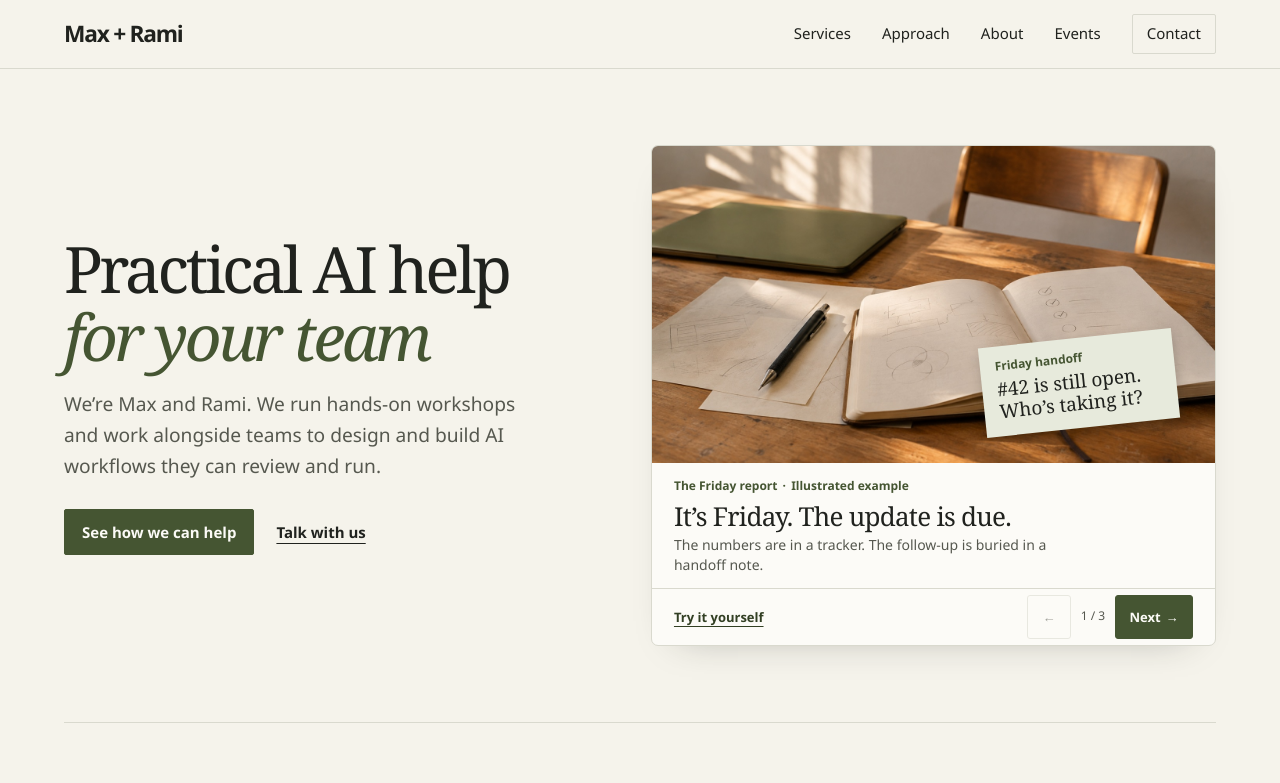
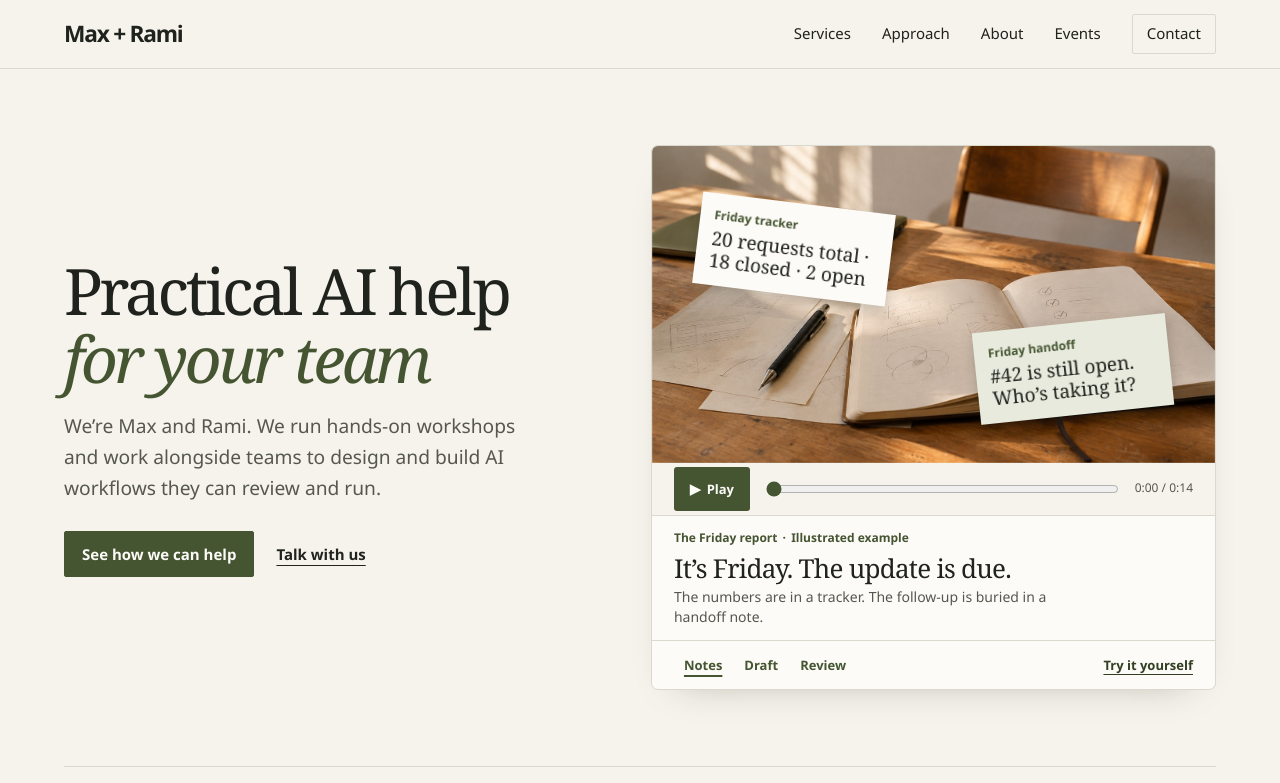
Before and after one commit to rh5rep/aimee-site, a Next.js app: page / in a window 1280 px wide. Shown: the top 783 px of the page. Built offline with nearby package versions, Linux system fonts and the light colour scheme.

Commit message:
Animate the Friday Report with playback controls

```diff
--- a/components/workflow-story.module.css
+++ b/components/workflow-story.module.css
@@ -16,10 +16,7 @@
 }
 
 .photo { object-fit: cover; object-position: center 59%; }
-
-.stage:not([data-scene="notes"]) .photo {
-  filter: saturate(.6) brightness(.8);
-}
+.stage:not([data-scene="notes"]) .photo { filter: saturate(.65) brightness(.77); }
 
 .art {
   position: absolute;
@@ -30,14 +27,30 @@
 
 .note {
   position: absolute;
-  right: 7%;
-  bottom: 11%;
-  width: clamp(126px, 42%, 194px);
-  padding: 12px 15px 14px;
-  transform: rotate(-6deg);
-  background: var(--accent-tint);
+  width: clamp(116px, 42%, 194px);
+  padding: clamp(9px, 1.35vw, 14px);
   color: var(--ink);
   box-shadow: 1px 5px 12px rgb(32 34 30 / 24%);
+}
+
+.tracker {
+  --note-angle: 7deg;
+  --gather-x: 62%;
+  --gather-y: 30%;
+  top: 18%;
+  left: 8%;
+  background: var(--white);
+  transform: rotate(var(--note-angle));
+}
+
+.handoff {
+  --note-angle: -6deg;
+  --gather-x: -55%;
+  --gather-y: -32%;
+  right: 8%;
+  bottom: 15%;
+  background: var(--accent-tint);
+  transform: rotate(var(--note-angle));
 }
 
 .note p:first-child,
@@ -51,45 +64,60 @@
 .note p + p {
   margin-top: 5px;
   font-family: var(--font-display);
-  font-size: clamp(.9375rem, 2vw, 1.1875rem);
+  font-size: clamp(.875rem, 2vw, 1.1875rem);
   line-height: 1.16;
 }
 
 .sheet {
-  width: min(82%, 354px);
-  padding: clamp(13px, 3vw, 28px);
-  transform: rotate(-3deg);
+  display: grid;
+  align-items: center;
+  width: min(82%, 388px);
+  padding: clamp(12px, 3vw, 24px);
   border-radius: 2px;
   background: var(--white);
   color: var(--ink);
   box-shadow: 0 10px 24px rgb(32 34 30 / 26%);
 }
 
+.draft,
+.review { grid-area: 1 / 1; }
+
+.stage[data-scene="notes"] .sheet,
+.stage:not([data-scene="notes"]) .note,
+.stage:not([data-scene="draft"]) .draft,
+.stage:not([data-scene="review"]) .review { opacity: 0; }
+
 .documentLine {
-  margin-top: 9px;
+  margin-top: 8px;
   font-family: var(--font-display);
-  font-size: clamp(1.2rem, 2.4vw, 1.875rem);
+  font-size: clamp(1.125rem, 2.3vw, 1.75rem);
   line-height: 1.13;
   letter-spacing: -.025em;
 }
 
 .sourceLabel {
   width: fit-content;
-  margin-top: 12px;
-  padding: 4px 7px;
+  margin-top: 8px;
+  padding: 3px 6px;
   background: var(--accent-tint);
   color: var(--accent-hover);
   font-size: .75rem;
   font-weight: 620;
 }
 
-.review { transform: rotate(2deg); }
+.followUp {
+  margin-top: 9px;
+  border-top: 1px solid var(--line);
+  padding-top: 7px;
+  font-size: .8125rem;
+  line-height: 1.3;
+}
 
 .checks {
   display: grid;
-  gap: 5px;
-  margin: 8px 0 0;
-  font-size: clamp(.75rem, 1.35vw, .9375rem);
+  gap: 9px;
+  margin: 11px 0 0;
+  font-size: clamp(.8125rem, 1.45vw, 1rem);
 }
 
 .checks div {
@@ -99,18 +127,82 @@
   flex-wrap: wrap;
   gap: 2px 8px;
   border-top: 1px solid var(--line);
-  padding-top: 6px;
+  padding-top: 7px;
 }
 
 .checks dt { font-weight: 650; }
 .checks dd { color: var(--accent-hover); }
 .checks dd span { margin-inline-end: 2px; }
 
+.transport {
+  display: grid;
+  grid-template-columns: auto minmax(30px, 1fr) auto;
+  align-items: center;
+  gap: clamp(8px, 2vw, 16px);
+  padding: 4px clamp(12px, 2vw, 22px);
+  border-bottom: 1px solid var(--line);
+  background: var(--paper);
+}
+
+.play,
+.controls button,
+.tryLink {
+  display: inline-flex;
+  align-items: center;
+  justify-content: center;
+  min-height: 44px;
+  white-space: nowrap;
+  font-size: .8125rem;
+  font-weight: 680;
+}
+
+.play,
+.controls button {
+  border-radius: 3px;
+  color: var(--accent);
+  cursor: pointer;
+}
+
+.play {
+  min-width: 76px;
+  gap: 6px;
+  padding-inline: 8px;
+  background: var(--accent);
+  color: var(--white);
+}
+
+.play:hover { background: var(--accent-hover); }
+.playIcon { font-size: .875rem; line-height: 1; }
+
+.story button:focus-visible,
+.timeline:focus-visible {
+  outline: 2px solid var(--accent);
+  outline-offset: 2px;
+}
+
+.timeline {
+  display: block;
+  width: 100%;
+  min-width: 0;
+  height: 44px;
+  margin: 0;
+  accent-color: var(--accent);
+  cursor: pointer;
+}
+
+.time {
+  color: var(--ink-soft);
+  font-size: .75rem;
+  font-variant-numeric: tabular-nums;
+  white-space: nowrap;
+}
+
 .caption {
   display: grid;
+  align-content: start;
   gap: 8px;
   min-height: 116px;
-  padding: 15px clamp(13px, 2vw, 22px) 12px;
+  padding: 14px clamp(12px, 2vw, 22px) 12px;
 }
 
 .eyebrow {
@@ -139,73 +231,31 @@
 }
 
 .controls,
-.navigation {
+.chapters {
   display: flex;
   align-items: center;
 }
 
 .controls {
   justify-content: space-between;
-  gap: 6px 10px;
+  flex-wrap: wrap;
+  gap: 0 7px;
   border-top: 1px solid var(--line);
-  padding: 6px clamp(13px, 2vw, 22px);
+  padding: 2px clamp(9px, 2vw, 22px);
 }
 
-.navigation { gap: 5px; }
+.chapters { gap: 2px; }
 
-.controls button,
-.tryLink {
-  display: inline-flex;
-  align-items: center;
-  justify-content: center;
-  min-height: 44px;
-  white-space: nowrap;
-  font-size: .8125rem;
-  font-weight: 680;
+.controls button {
+  padding-inline: clamp(6px, 1.2vw, 10px);
+  min-width: 44px;
 }
 
-.controls button {
-  min-width: 44px;
-  gap: 5px;
-  padding-inline: 9px;
-  border: 1px solid var(--line);
-  border-radius: 3px;
-  color: var(--accent);
-  cursor: pointer;
-}
-
-.controls button:focus-visible {
-  outline: 2px solid var(--accent);
-  outline-offset: 3px;
-}
-
-.controls .next {
-  min-width: 78px;
-  border-color: var(--accent);
-  background: var(--accent);
-  color: var(--white);
-}
-
-.controls .next:hover {
-  border-color: var(--accent-hover);
-  background: var(--accent-hover);
-}
-
-.controls .previous:not([aria-disabled="true"]):hover { border-color: var(--accent); }
-
-.controls .previous[aria-disabled="true"] {
-  color: var(--ink-soft);
-  opacity: .55;
-  cursor: default;
-}
-
-.position {
-  min-width: 34px;
-  color: var(--ink-soft);
-  font-size: .75rem;
-  font-variant-numeric: tabular-nums;
-  text-align: center;
-  white-space: nowrap;
+.controls button:hover,
+.controls [aria-current="step"] {
+  text-decoration: underline;
+  text-decoration-thickness: 2px;
+  text-underline-offset: 5px;
 }
 
 .tryLink {
@@ -214,17 +264,80 @@
   text-underline-offset: 4px;
 }
 
-@media (prefers-reduced-motion: no-preference) {
-  .stage:not([data-scene="notes"]) .art { animation: reveal 300ms ease-out both; }
+@media (max-width: 720px) {
+  .stage { aspect-ratio: 4 / 3; }
+  .caption { min-height: 126px; }
 }
 
-@keyframes reveal {
-  from { transform: translateY(6px); opacity: .45; }
-  to { transform: translateY(0); opacity: 1; }
+@media (max-width: 360px) {
+  .caption { min-height: 144px; }
 }
 
-@media (max-width: 380px) {
-  .navigation { gap: 3px; }
-  .position { min-width: 27px; }
-  .controls .next { min-width: 65px; }
+/* Every layer shares a paused animation clock so pausing and scrubbing keep the papers in sync. */
+@media (prefers-reduced-motion: no-preference) {
+  .photo,
+  .note,
+  .sheet,
+  .draft,
+  .sourceLabel,
+  .review,
+  .matched,
+  .open {
+    animation-duration: var(--film-duration);
+    animation-delay: calc(0ms - var(--film-position, 0ms));
+    animation-fill-mode: both;
+    animation-play-state: paused;
+    animation-timing-function: ease-in-out;
+  }
+
+  .photo { animation-name: dim-worktable; }
+  .note { animation-name: gather-notes; }
+  .sheet { animation-name: lay-paper; }
+  .draft { animation-name: show-draft; }
+  .sourceLabel { animation-name: attach-source; }
+  .review { animation-name: show-review; }
+  .matched { animation-name: mark-matched; }
+  .open { animation-name: flag-open; }
 }
+
+@keyframes dim-worktable {
+  0%, 21% { filter: saturate(1) brightness(1); }
+  38%, 100% { filter: saturate(.65) brightness(.77); }
+}
+
+@keyframes gather-notes {
+  0%, 21% { transform: rotate(var(--note-angle)); opacity: 1; }
+  31% { transform: translate(var(--gather-x), var(--gather-y)) rotate(0deg) scale(.92); opacity: 1; }
+  37%, 100% { transform: translate(var(--gather-x), var(--gather-y)) rotate(0deg) scale(.72); opacity: 0; }
+}
+
+@keyframes lay-paper {
+  0%, 28% { transform: translateY(14%) rotate(-7deg) scale(.88); opacity: 0; }
+  38%, 62% { transform: translateY(0) rotate(-2deg); opacity: 1; }
+  73%, 100% { transform: translateY(0) rotate(1deg); opacity: 1; }
+}
+
+@keyframes show-draft {
+  0%, 62% { opacity: 1; }
+  68%, 100% { opacity: 0; }
+}
+
+@keyframes attach-source {
+  0%, 36% { transform: translateY(5px); opacity: 0; }
+  43%, 100% { transform: translateY(0); opacity: 1; }
+}
+
+@keyframes show-review {
+  0%, 66% { opacity: 0; }
+  74%, 100% { opacity: 1; }
+}
+
+@keyframes mark-matched {
+  0%, 71% { transform: translateY(4px); opacity: 0; }
+  76%, 100% { transform: translateY(0); opacity: 1; }
+}
+
+@keyframes flag-open {
+  0%, 76% { transform: translateY(4px); opacity: 0; }
+  81%, 100% { transform: translateY(0); opacity: 1; }
+}
--- a/components/workflow-story.tsx
+++ b/components/workflow-story.tsx
@@ -2,114 +2,179 @@
 
 import Image from "next/image";
 import Link from "next/link";
-import { useId, useState } from "react";
-import { reportStatus } from "./report-example";
+import { useCallback, useEffect, useRef, useState, type CSSProperties } from "react";
+import { reportFollowUp, reportStatus } from "./report-example";
 import styles from "./workflow-story.module.css";
 
+const duration = 14_000;
 const scenes = [
   {
     id: "notes",
+    label: "Notes",
+    start: 0,
+    preview: 0,
     title: "It’s Friday. The update is due.",
     caption: "The numbers are in a tracker. The follow-up is buried in a handoff note.",
   },
   {
     id: "draft",
+    label: "Draft",
+    start: 4_200,
+    preview: 6_000,
     title: "Give the team a draft to work from.",
-    caption: "The workflow pulls the notes into one update and keeps the sources attached.",
+    caption: "The workflow turns the notes into an update and keeps the source attached.",
   },
   {
     id: "review",
+    label: "Review",
+    start: 9_100,
+    preview: 11_500,
     title: "Leave the judgment with the team.",
-    caption: "A teammate checks the count and confirms who’s taking request 42 before sending.",
+    caption: "A teammate can check the count. Someone still needs to take request 42.",
   },
 ] as const;
 
+function timestamp(milliseconds: number) {
+  return `0:${String(Math.floor(milliseconds / 1000)).padStart(2, "0")}`;
+}
+
 export function WorkflowStory() {
-  const [index, setIndex] = useState(0);
-  const titleId = useId();
-  const scene = scenes[index];
-  const last = index === scenes.length - 1;
+  const [playing, setPlaying] = useState(false);
+  const [position, setPosition] = useState(0);
+  const stage = useRef<HTMLDivElement>(null);
+  const elapsed = useRef(0);
+  const scene = scenes[2].start <= position ? scenes[2] : scenes[1].start <= position ? scenes[1] : scenes[0];
+  const ended = position === duration;
+  const playLabel = playing ? "Pause" : ended ? "Replay" : "Play";
+
+  const showFrame = useCallback((milliseconds: number) => {
+    elapsed.current = milliseconds;
+    stage.current?.style.setProperty("--film-position", `${milliseconds}ms`);
+    setPosition(Math.floor(milliseconds / 100) * 100);
+  }, []);
+
+  useEffect(() => {
+    if (!playing) return;
+
+    const started = performance.now() - elapsed.current;
+    let frame: number;
+
+    function tick(now: number) {
+      const time = Math.max(0, Math.min(duration, now - started));
+      showFrame(time);
+      if (time < duration) frame = requestAnimationFrame(tick);
+      else setPlaying(false);
+    }
+
+    frame = requestAnimationFrame(tick);
+    return () => cancelAnimationFrame(frame);
+  }, [playing, showFrame]);
+
+  function seek(milliseconds: number) {
+    setPlaying(false);
+    showFrame(milliseconds);
+  }
+
+  function togglePlayback() {
+    if (ended) showFrame(0);
+    setPlaying(!playing);
+  }
 
   return (
+    <div className={styles.story} id="friday-report" role="group" aria-label="The Friday report">
       <div
-      className={styles.story}
-      id="friday-report"
-      role="group"
-      aria-roledescription="carousel"
-      aria-label="The Friday report"
+        ref={stage}
+        className={styles.stage}
+        data-scene={scene.id}
+        style={{ "--film-duration": `${duration}ms` } as CSSProperties}
       >
-      <div role="group" aria-roledescription="slide" aria-labelledby={titleId}>
-        <div className={styles.stage} data-scene={scene.id}>
         <Image
           className={styles.photo}
           src="/images/worktable.jpg"
           alt=""
           fill
-            priority
+          preload
           sizes="(max-width: 720px) 92vw, (max-width: 1250px) 46vw, 610px"
         />
-          <div className={styles.art} key={scene.id}>
-            {scene.id === "notes" && (
-              <div className={styles.note}>
+        <div className={styles.art}>
+          <div className={`${styles.note} ${styles.tracker}`} aria-hidden={scene.id !== "notes"}>
+            <p>Friday tracker</p>
+            <p>{reportStatus.excerpt}</p>
+          </div>
+          <div className={`${styles.note} ${styles.handoff}`} aria-hidden={scene.id !== "notes"}>
             <p>Friday handoff</p>
             <p>#42 is still open. Who’s taking it?</p>
           </div>
-            )}
-            {scene.id === "draft" && (
-              <div className={styles.sheet}>
+
+          <div className={styles.sheet} aria-hidden={scene.id === "notes"}>
+            <div className={styles.draft} aria-hidden={scene.id !== "draft"}>
               <p className={styles.documentLabel}>Draft · Weekly update</p>
               <p className={styles.documentLine}>{reportStatus.line}</p>
               <p className={styles.sourceLabel}>{reportStatus.source}</p>
+              <p className={styles.followUp}>{reportFollowUp.line}</p>
             </div>
-            )}
-            {scene.id === "review" && (
-              <div className={`${styles.sheet} ${styles.review}`}>
+            <div className={styles.review} aria-hidden={scene.id !== "review"}>
               <p className={styles.documentLabel}>Before sending</p>
               <dl className={styles.checks}>
                 <div>
                   <dt>Weekly totals</dt>
-                    <dd><span aria-hidden="true">✓</span> Matched the tracker</dd>
+                  <dd className={styles.matched}><span aria-hidden="true">✓</span> Matched the tracker</dd>
                 </div>
                 <div>
                   <dt>Request 42</dt>
-                    <dd><span aria-hidden="true">○</span> Needs an owner</dd>
+                  <dd className={styles.open}><span aria-hidden="true">○</span> Needs an owner</dd>
                 </div>
               </dl>
             </div>
-            )}
           </div>
+        </div>
+      </div>
+
+      <div className={styles.transport} role="group" aria-label="Playback">
+        <button type="button" className={styles.play} onClick={togglePlayback}>
+          <span aria-hidden="true" className={styles.playIcon}>
+            {playing ? "Ⅱ" : ended ? "↻" : "▶"}
+          </span>
+          {playLabel}
+        </button>
+        <input
+          className={styles.timeline}
+          type="range"
+          aria-label="Playback position"
+          aria-valuetext={`${timestamp(position)} of ${timestamp(duration)}`}
+          value={position}
+          min={0}
+          max={duration}
+          step={100}
+          onChange={(event) => seek(event.currentTarget.valueAsNumber)}
+        />
+        <span className={styles.time} aria-hidden="true">{timestamp(position)} / {timestamp(duration)}</span>
       </div>
 
       <div className={styles.caption}>
         <p className={styles.eyebrow}>The Friday report <span>·</span> Illustrated example</p>
-          <div aria-live="polite" aria-atomic="true">
-            <h2 id={titleId}>{scene.title}</h2>
+        <div aria-live={playing ? "off" : "polite"} aria-atomic="true">
+          <h2>{scene.title}</h2>
           <p>{scene.caption}</p>
         </div>
       </div>
+
+      <div className={styles.controls}>
+        <div className={styles.chapters} role="group" aria-label="Scenes">
+          {scenes.map((chapter) => (
+            <button
+              key={chapter.id}
+              type="button"
+              aria-current={scene.id === chapter.id ? "step" : undefined}
+              onClick={() => seek(chapter.preview)}
+            >
+              {chapter.label}
+            </button>
+          ))}
         </div>
-      <div className={styles.controls}>
-        <Link href="#workflow-example" className={styles.tryLink}>Try it yourself</Link>
-        <div className={styles.navigation}>
-          <button
-            type="button"
-            className={styles.previous}
-            aria-label="Previous scene"
-            aria-disabled={index === 0}
-            onClick={() => setIndex((current) => Math.max(0, current - 1))}
-          >
-            <span aria-hidden="true">←</span>
-          </button>
-          <span className={styles.position}>{index + 1} / {scenes.length}</span>
-          <button
-            type="button"
-            className={styles.next}
-            aria-label={last ? "Replay walkthrough" : "Next scene"}
-            onClick={() => setIndex((current) => (current + 1) % scenes.length)}
-          >
-            {last ? "Replay" : "Next"} <span aria-hidden="true">{last ? "↻" : "→"}</span>
-          </button>
-        </div>
+        <Link href="#workflow-example" className={styles.tryLink} onClick={() => setPlaying(false)}>
+          Try it yourself
+        </Link>
       </div>
     </div>
   );
```
Lines whose indentation alone changed are shown as unchanged.
